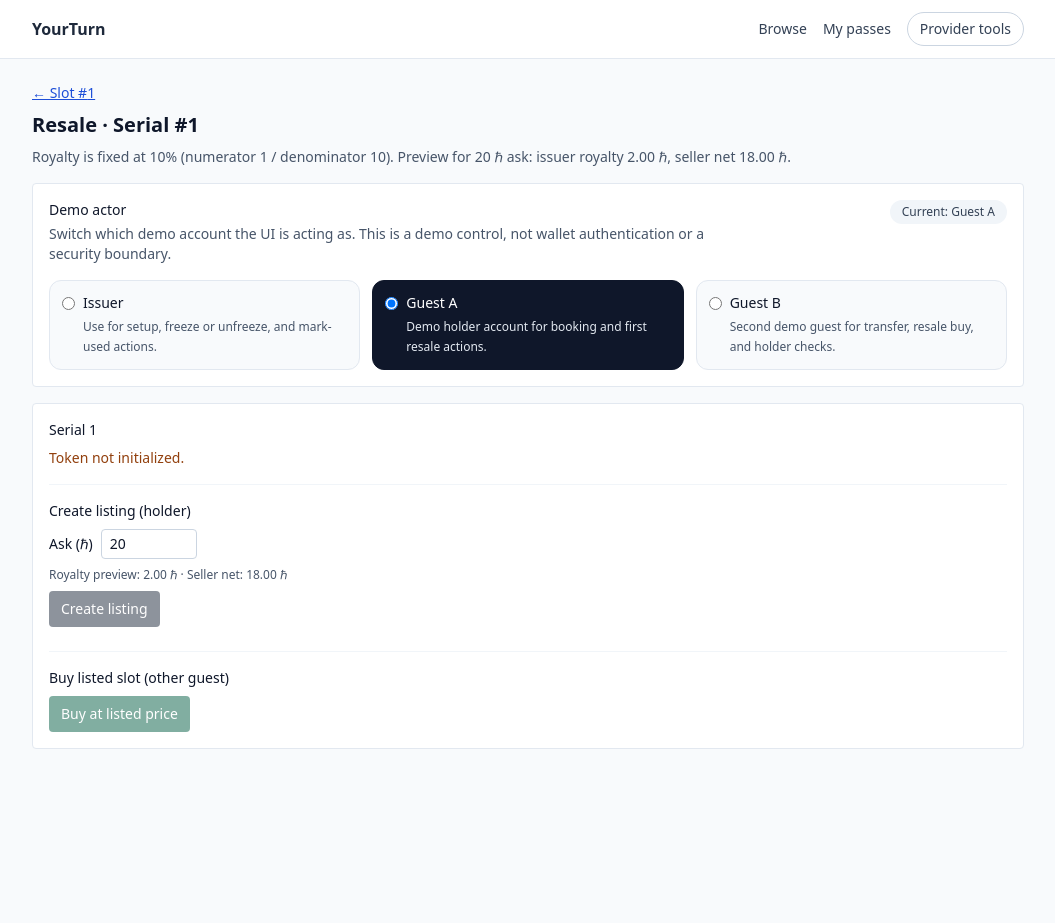
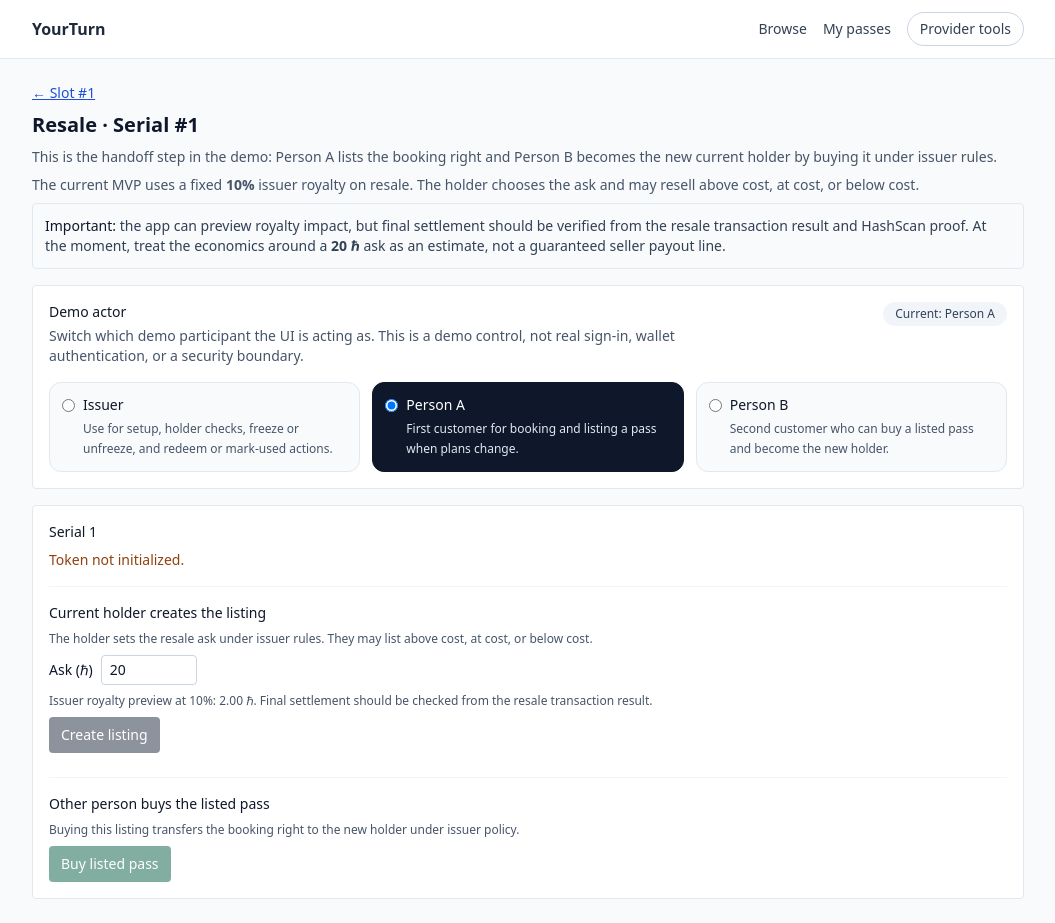
Before and after one commit to Devpen787/yourturn, a Next.js app: page /resale/1 in a window 1280 px wide. Shown: the whole page, without its empty margins (112-1167 px from the left). Before the commit the page ends 800 px from the top, so only its background shows below. Built offline with nearby package versions, Linux system fonts and the light colour scheme.

Commit message:
feat(demo): finalize proof-bearing resale flow

```diff
--- a/app/issuer/IssuerPanel.tsx
+++ b/app/issuer/IssuerPanel.tsx
@@ -125,7 +125,7 @@ export function IssuerPanel({
         <p className="font-medium text-slate-900">Issuer action rules</p>
         <ul className="mt-2 list-disc space-y-1 pl-5">
           <li>Freeze or unfreeze only works when the selected holder matches the current Mirror holder.</li>
-          <li>Mark used will return a guest-held NFT to treasury first, then burn it.</li>
+          <li>Redeem or mark used is the live check-in step. It will return a guest-held NFT to treasury first, then burn it.</li>
           <li>Use the slot table below to confirm holder and status before taking action.</li>
         </ul>
       </div>
@@ -292,7 +292,7 @@ export function IssuerPanel({
         </div>
       </section>
       <section className="mt-8 border-t border-slate-200 pt-6">
-        <h2 className="mb-2 font-medium">Mark slot used (burn)</h2>
+        <h2 className="mb-2 font-medium">Redeem pass / mark used</h2>
         <p className="mb-2 text-sm text-slate-600">
           Selected serial: <strong>{burnSerial}</strong>
           {selectedBurnRow ? (
@@ -305,7 +305,8 @@ export function IssuerPanel({
           )}
         </p>
         <p className="mb-2 text-sm text-slate-600">
-          If a guest currently holds the booking right, the app will first return it to treasury and then burn it.
+          Use this when the real-world session happens. If a guest currently holds
+          the booking right, the app will first return it to treasury and then burn it.
         </p>
         <div className="mb-2 flex flex-wrap items-center gap-2 text-sm">
           <label>
@@ -325,7 +326,7 @@ export function IssuerPanel({
             run("Mark used", "/api/mark-used", { serial: Number(burnSerial) })
           }
         >
-          Mark used
+          Redeem / mark used
         </button>
       </section>
     </div>
--- a/app/resale/[serial]/ResaleClient.tsx
+++ b/app/resale/[serial]/ResaleClient.tsx
@@ -3,7 +3,7 @@
 import { useRouter } from "next/navigation";
 import { useState } from "react";
 import { ActorSelector, type ActorValue } from "@/components/ActorSelector";
-import { calcRoyalty, calcSellerNet } from "@/lib/domain/fees";
+import { calcRoyalty } from "@/lib/domain/fees";
 import type { ResaleListing } from "@/lib/types/listing";
 
 export function ResaleClient({
@@ -28,11 +28,14 @@ export function ResaleClient({
 
   const askNum = Number(ask) || 0;
   const royalty = calcRoyalty(askNum);
-  const net = calcSellerNet(askNum);
 
   async function createListing() {
     if (actor !== "guestA" && actor !== "guestB") {
-      setErr("Select guestA or guestB as seller");
+      setErr("Select Person A or Person B as the current seller");
+      return;
+    }
+    if (!Number.isFinite(askNum) || askNum <= 0) {
+      setErr("Enter a positive resale ask");
       return;
     }
     setLoading("list");
@@ -53,7 +56,9 @@ export function ResaleClient({
         setErr(data.error || res.statusText);
         return;
       }
-      setMsg("Listing created");
+      setMsg(
+        `Listing created at ${askNum.toFixed(2)} ℏ. Switch to the other person to complete the resale handoff.`
+      );
       router.refresh();
     } catch (e) {
       setErr(e instanceof Error ? e.message : String(e));
@@ -64,7 +69,7 @@ export function ResaleClient({
 
   async function buy() {
     if (actor !== "guestA" && actor !== "guestB") {
-      setErr("Select guestA or guestB as buyer");
+      setErr("Select Person A or Person B as the buyer");
       return;
     }
     setLoading("buy");
@@ -81,7 +86,9 @@ export function ResaleClient({
         setErr(data.error || res.statusText);
         return;
       }
-      setMsg(`Purchased. Tx: ${data.txId}`);
+      setMsg(
+        `Purchased. The buyer is now the current holder. Tx: ${data.txId}`
+      );
       router.refresh();
     } catch (e) {
       setErr(e instanceof Error ? e.message : String(e));
@@ -99,13 +106,27 @@ export function ResaleClient({
           <p className="mt-2 text-amber-800">Token not initialized.</p>
         )}
         {initialListing?.active && (
-          <p className="mt-2 text-slate-700">
-            Active listing: <strong>{initialListing.askPriceHbar} ℏ</strong> from{" "}
-            {initialListing.sellerAccountId}
-          </p>
+          <div className="mt-2 rounded border border-emerald-200 bg-emerald-50 p-3 text-emerald-950">
+            <p>
+              <span className="font-medium">Active listing:</span>{" "}
+              <strong>{initialListing.askPriceHbar} ℏ</strong>
+            </p>
+            <p className="mt-1 text-sm">
+              Seller account:{" "}
+              <span className="font-mono text-xs">{initialListing.sellerAccountId}</span>
+            </p>
+            <p className="mt-2 text-sm">
+              The seller has already approved this move by creating the listing.
+              The other person can now buy it and become the new current holder.
+            </p>
+          </div>
         )}
         <div className="mt-4 grid gap-2 border-t border-slate-100 pt-4">
-          <p className="font-medium">Create listing (holder)</p>
+          <p className="font-medium">Current holder creates the listing</p>
+          <p className="text-xs text-slate-600">
+            The holder sets the resale ask under issuer rules. They may list above
+            cost, at cost, or below cost.
+          </p>
           <label className="flex items-center gap-2">
             Ask (ℏ)
             <input
@@ -118,8 +139,8 @@ export function ResaleClient({
             />
           </label>
           <p className="text-xs text-slate-600">
-            Royalty preview: {royalty.toFixed(2)} ℏ · Seller net: {net.toFixed(2)}{" "}
-            ℏ
+            Issuer royalty preview at 10%: {royalty.toFixed(2)} ℏ. Final settlement
+            should be checked from the resale transaction result.
           </p>
           <button
             type="button"
@@ -131,14 +152,18 @@ export function ResaleClient({
           </button>
         </div>
         <div className="mt-6 grid gap-2 border-t border-slate-100 pt-4">
-          <p className="font-medium">Buy listed slot (other guest)</p>
+          <p className="font-medium">Other person buys the listed pass</p>
+          <p className="text-xs text-slate-600">
+            Buying this listing transfers the booking right to the new holder
+            under issuer policy.
+          </p>
           <button
             type="button"
             className="w-fit rounded bg-emerald-800 px-3 py-2 text-white disabled:opacity-50"
             disabled={!!loading || !tokenId || !initialListing?.active}
             onClick={() => buy()}
           >
-            {loading === "buy" ? "…" : "Buy at listed price"}
+            {loading === "buy" ? "…" : "Buy listed pass"}
           </button>
         </div>
       </div>
--- a/app/resale/[serial]/page.tsx
+++ b/app/resale/[serial]/page.tsx
@@ -1,5 +1,4 @@
 import Link from "next/link";
-import { calcRoyalty, calcSellerNet } from "@/lib/domain/fees";
 import { getStoredTokenId } from "@/lib/store/ids";
 import { getActiveListingForSerial } from "@/lib/store/listings";
 import { getSlotBySerial } from "@/lib/store/slots";
@@ -34,9 +33,7 @@ export default async function ResalePage({
   } catch {
     slot = undefined;
   }
-  const previewAsk = listing?.askPriceHbar ?? 20;
-  const royalty = calcRoyalty(previewAsk);
-  const net = calcSellerNet(previewAsk);
+  const previewAsk = listing?.askPriceHbar ?? slot?.primaryPriceHbar ?? 20;
 
   return (
     <div className="text-sm">
@@ -45,9 +42,19 @@ export default async function ResalePage({
       </Link>
       <h1 className="mt-2 text-xl font-semibold">Resale · Serial #{serial}</h1>
       <p className="mt-2 text-slate-600">
-        Royalty is fixed at 10% (numerator 1 / denominator 10). Preview for{" "}
-        {previewAsk} ℏ ask: issuer royalty {royalty.toFixed(2)} ℏ, seller net{" "}
-        {net.toFixed(2)} ℏ.
+        This is the handoff step in the demo: Person A lists the booking right
+        and Person B becomes the new current holder by buying it under issuer rules.
+      </p>
+      <p className="mt-2 text-slate-600">
+        The current MVP uses a fixed <strong>10%</strong> issuer royalty on resale.
+        The holder chooses the ask and may resell above cost, at cost, or below cost.
+      </p>
+      <p className="mt-2 rounded border border-slate-200 bg-slate-50 p-3 text-slate-700">
+        <span className="font-medium text-slate-900">Important:</span> the app can
+        preview royalty impact, but final settlement should be verified from the
+        resale transaction result and HashScan proof. At the moment, treat the
+        economics around a <strong>{previewAsk} ℏ</strong> ask as an estimate, not
+        a guaranteed seller payout line.
       </p>
       <ResaleClient
         serial={serial}
--- a/app/slots/[serial]/page.tsx
+++ b/app/slots/[serial]/page.tsx
@@ -37,13 +37,13 @@ function nextStepSummary(
     return "Go back to the slot list and book this service slot from a guest account.";
   }
   if (status === "HELD" && listingActive) {
-    return "This booking right already has an active resale listing. Open the resale page to review it.";
+    return "This booking right already has an active resale listing. The next buyer can take over from the resale page.";
   }
   if (status === "HELD" && showResell) {
-    return "If the current holder cannot attend, they can open the resale page and list this slot under issuer rules.";
+    return "If the current holder cannot attend, they can open the resale page, list the pass under issuer rules, and let another buyer take over.";
   }
   if (status === "HELD") {
-    return "This booking right is active and ready to be used for the scheduled session.";
+    return "This booking right is active and ready for redemption at the scheduled session.";
   }
   if (status === "FROZEN") {
     return "No movement is possible until the issuer unfreezes this booking right.";
@@ -154,7 +154,7 @@ export default async function SlotDetailPage({
       </div>
       {listing?.active && (
         <p className="mt-4 rounded bg-amber-50 p-2">
-          Active resale listing: {listing.askPriceHbar} ℏ —{" "}
+          Active resale listing: {listing.askPriceHbar} ℏ. The next buyer can take over here —{" "}
           <Link href={`/resale/${serial}`} className="underline">
             resale page
           </Link>
--- a/components/ActorSelector.tsx
+++ b/components/ActorSelector.tsx
@@ -6,15 +6,18 @@ const STORAGE_KEY = "bookedrights:selectedActor";
 const ACTOR_META = {
   issuer: {
     label: "Issuer",
-    description: "Use for setup, freeze or unfreeze, and mark-used actions.",
+    description:
+      "Use for setup, holder checks, freeze or unfreeze, and redeem or mark-used actions.",
   },
   guestA: {
-    label: "Guest A",
-    description: "Demo holder account for booking and first resale actions.",
+    label: "Person A",
+    description:
+      "First customer for booking and listing a pass when plans change.",
   },
   guestB: {
-    label: "Guest B",
-    description: "Second demo guest for transfer, resale buy, and holder checks.",
+    label: "Person B",
+    description:
+      "Second customer who can buy a listed pass and become the new holder.",
   },
 } as const;
 
@@ -52,8 +55,9 @@ export function ActorSelector({ pageDefault, onChange }: Props) {
         <div>
           <p className="font-medium text-slate-900">Demo actor</p>
           <p className="mt-1 max-w-2xl text-slate-600">
-            Switch which demo account the UI is acting as. This is a demo control,
-            not wallet authentication or a security boundary.
+            Switch which demo participant the UI is acting as. This is a demo
+            control, not real sign-in, wallet authentication, or a security
+            boundary.
           </p>
         </div>
         <span className="rounded-full bg-slate-100 px-3 py-1 text-xs font-medium text-slate-700">
--- a/lib/domain/metadata.ts
+++ b/lib/domain/metadata.ts
@@ -7,15 +7,34 @@ export type ImmutableSlotMetadata = {
   issuerName: string;
 };
 
+/** Hedera NFT metadata is capped at 100 bytes per serial. */
+export const HEDERA_NFT_METADATA_MAX_BYTES = 100;
+
 export function buildNftMetadataBlob(meta: ImmutableSlotMetadata): Uint8Array {
-  return new TextEncoder().encode(JSON.stringify(meta));
+  const payload = { slotId: meta.slotId };
+  const bytes = new TextEncoder().encode(JSON.stringify(payload));
+  if (bytes.length > HEDERA_NFT_METADATA_MAX_BYTES) {
+    throw new Error(
+      `NFT metadata exceeds Hedera limit (${bytes.length} > ${HEDERA_NFT_METADATA_MAX_BYTES} bytes); shorten slotId`
+    );
+  }
+  return bytes;
 }
 
 export function parseNftMetadataBlob(bytes: string | undefined): ImmutableSlotMetadata | null {
   if (!bytes) return null;
   try {
     const raw = Buffer.from(bytes, "base64").toString("utf8");
-    return JSON.parse(raw) as ImmutableSlotMetadata;
+    const parsed = JSON.parse(raw) as Partial<ImmutableSlotMetadata>;
+    if (!parsed.slotId || typeof parsed.slotId !== "string") return null;
+    return {
+      slotId: parsed.slotId,
+      title: typeof parsed.title === "string" ? parsed.title : "",
+      startTime: typeof parsed.startTime === "string" ? parsed.startTime : "",
+      endTime: typeof parsed.endTime === "string" ? parsed.endTime : "",
+      location: typeof parsed.location === "string" ? parsed.location : "",
+      issuerName: typeof parsed.issuerName === "string" ? parsed.issuerName : "",
+    };
   } catch {
     return null;
   }
--- a/lib/hedera/client.ts
+++ b/lib/hedera/client.ts
@@ -7,6 +7,19 @@ import {
 export type DemoActor = "issuer" | "guestA" | "guestB";
 
 let cached: Client | null = null;
+
+/**
+ * `PrivateKey.fromString` guesses key type. A raw 32-byte ECDSA hex key can be
+ * misread as Ed25519, which then fails on-chain with INVALID_SIGNATURE.
+ */
+export function parsePrivateKey(raw: string, typeHint?: string): PrivateKey {
+  const key = raw.trim().replace(/^0x/i, "");
+  const normalizedHint = typeHint?.trim().toUpperCase();
+  if (normalizedHint === "ECDSA") return PrivateKey.fromStringECDSA(key);
+  if (normalizedHint === "ED25519") return PrivateKey.fromStringED25519(key);
+  if (normalizedHint === "DER") return PrivateKey.fromStringDer(key);
+  return PrivateKey.fromString(key);
+}
 
 export function getClient(): Client {
   if (cached) return cached;
@@ -18,7 +31,10 @@ export function getClient(): Client {
   const network = (process.env.HEDERA_NETWORK || "testnet").toLowerCase();
   const client =
     network === "mainnet" ? Client.forMainnet() : Client.forTestnet();
-  client.setOperator(AccountId.fromString(opId), PrivateKey.fromString(opKey));
+  client.setOperator(
+    AccountId.fromString(opId),
+    parsePrivateKey(opKey, process.env.HEDERA_OPERATOR_KEY_TYPE)
+  );
   cached = client;
   return client;
 }
@@ -33,7 +49,7 @@ export function getActorCredentials(actor: DemoActor): {
     if (!id || !key) throw new Error("Issuer treasury credentials missing");
     return {
       accountId: AccountId.fromString(id),
-      privateKey: PrivateKey.fromString(key),
+      privateKey: parsePrivateKey(key, process.env.HEDERA_TREASURY_KEY_TYPE),
     };
   }
   if (actor === "guestA") {
@@ -42,7 +58,7 @@ export function getActorCredentials(actor: DemoActor): {
     if (!id || !key) throw new Error("Guest A credentials missing");
     return {
       accountId: AccountId.fromString(id),
-      privateKey: PrivateKey.fromString(key),
+      privateKey: parsePrivateKey(key, process.env.HEDERA_GUEST_A_KEY_TYPE),
     };
   }
   const id = process.env.HEDERA_GUEST_B_ID;
@@ -50,7 +66,7 @@ export function getActorCredentials(actor: DemoActor): {
   if (!id || !key) throw new Error("Guest B credentials missing");
   return {
     accountId: AccountId.fromString(id),
-    privateKey: PrivateKey.fromString(key),
+    privateKey: parsePrivateKey(key, process.env.HEDERA_GUEST_B_KEY_TYPE),
   };
 }
 
```
Also changed, not shown: 4 other files (tests, documents, lock files or other folders).
